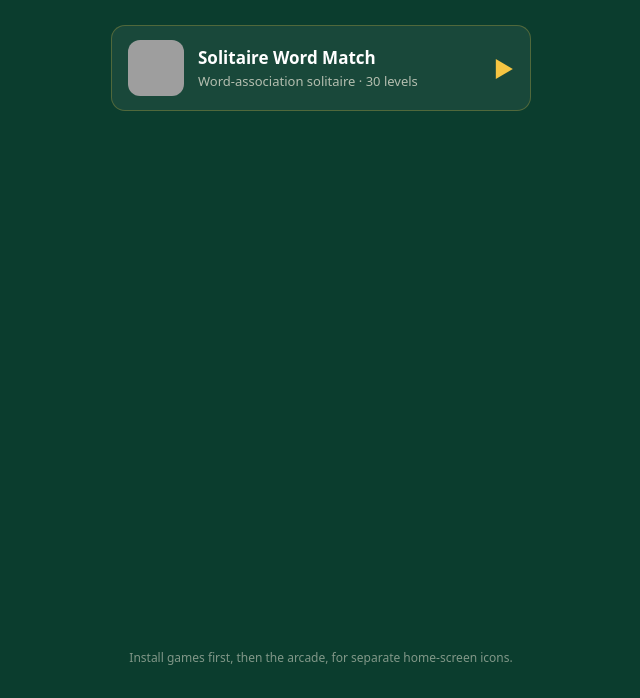
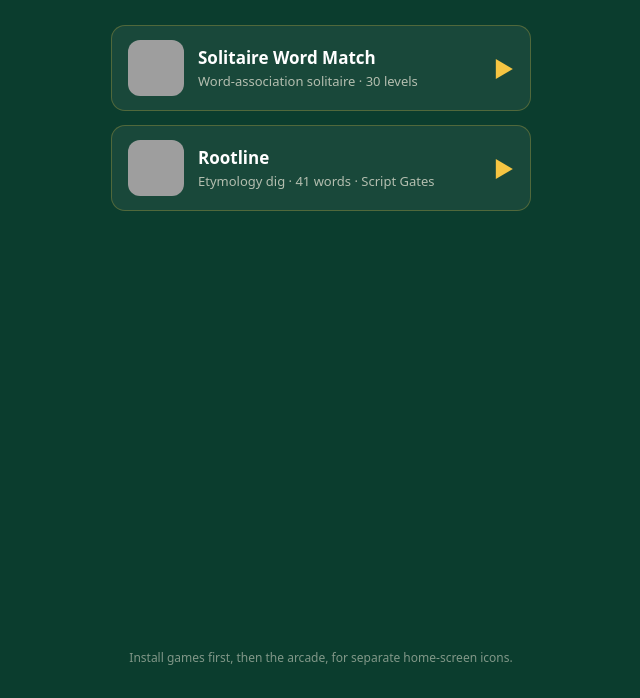
Before and after one commit to benflight/NovelTie, a plain HTML site: page index.html in a window 1280 px wide. Shown: the part 102-800 px from the top of the page, without its empty margins (319-959 px from the left). Drawn offline with Linux system fonts and the light colour scheme; grey boxes are pictures that could not be loaded.

Commit message:
Add Rootline cabinet to lobby

```diff
--- a/index.html
+++ b/index.html
@@ -36,6 +36,11 @@
 <span class="t"><b>Solitaire Word Match</b><span>Word-association solitaire &middot; 30 levels</span></span>
 <span class="go">&#9654;</span>
 </a>
+<a class="game" href="https://games.noveltie.com/rootline/">
+<img src="https://games.noveltie.com/rootline/assets/icon-192.png" alt="">
+<span class="t"><b>Rootline</b><span>Etymology dig &middot; 41 words &middot; Script Gates</span></span>
+<span class="go">&#9654;</span>
+</a>
 </div>
 <button id="installBtn" hidden>Install Arcade app</button>
 <footer>Install games first, then the arcade, for separate home-screen icons.</footer>
```
